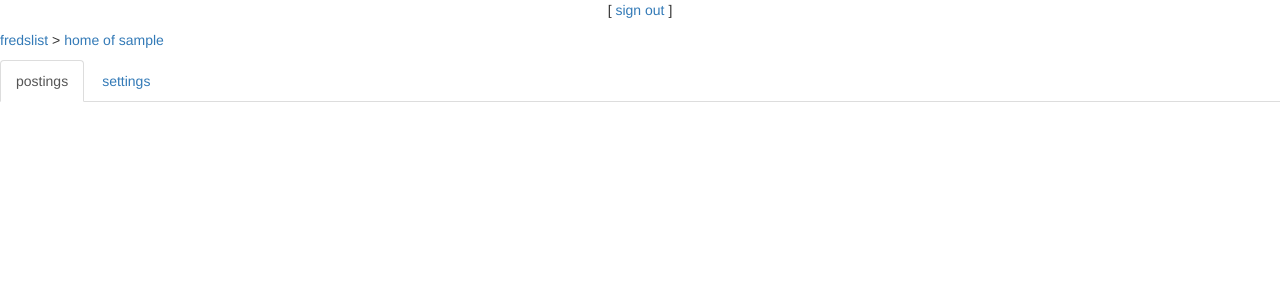
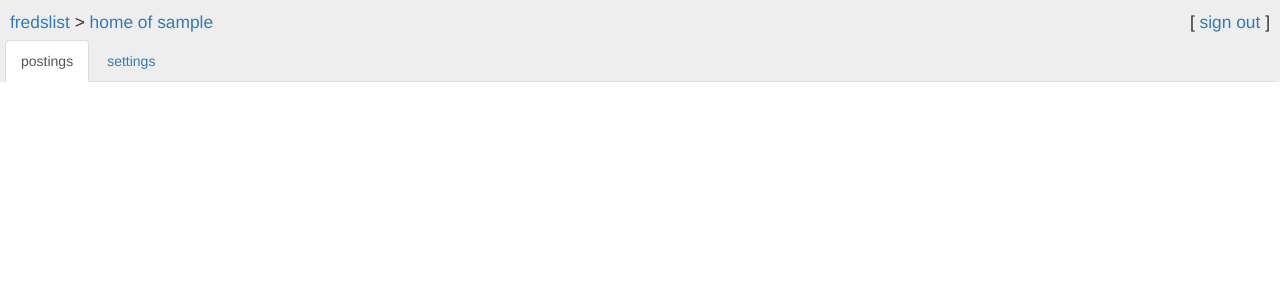
Before and after one commit to kjmullen/freds-list-assignment, a Django app: a page that uses userprofiles/templates/userprofiles/profile_base.html in a window 1280 px wide. Shown: the top 300 px of the page. Run offline with Django 3.2, Linux system fonts and the light colour scheme; the visitor is signed in with stand-in values (Sample User, id 1); data that the repository does not hold is empty; parts of the project's set-up code (start-up, migrations or seed data) failed here and were passed over; some libraries are stand-ins or nearby versions.

Commit message:
drswagger added, profile base styling

```diff
--- a/fredslist/settings.py
+++ b/fredslist/settings.py
@@ -49,6 +49,7 @@ INSTALLED_APPS = [
     'allauth.socialaccount.providers.instagram',
     'rest_framework',
     'rest_framework.authtoken',
+    'rest_framework_swagger',
     'bootstrap3',
     'api',
     'userprofiles',
--- a/fredslist/urls.py
+++ b/fredslist/urls.py
@@ -27,6 +27,7 @@ urlpatterns = [
     url(r'cities/redirect/(?P<pk>\d+)/$', SessionCity.as_view(),
         name="redirect_city"),
     url(r'^api/', include("api.urls")),
+    url(r"^docs/", include('rest_framework_swagger.urls')),
     url(r'^u/', include("userprofiles.urls", namespace='userprofiles')),
     url(r'^l/', include("classifieds.urls", namespace='classifieds')),
     url(r'^accounts/', include('allauth.urls')),
--- a/global/css/style.css
+++ b/global/css/style.css
@@ -187,3 +187,22 @@
     width: 25%;
 
 }
+
+#userheader {
+    display: flex;
+    justify-content: space-between;
+    font-size: 124%;
+    padding: 5px 5px;
+}
+
+#userhead {
+    background: #eee;
+    padding: 5px 5px 0;
+    /*border-bottom: 2px #ccc solid;*/
+    margin-bottom: 1em;
+    min-width: 768px;
+}
+
+.nav-tabs .active {
+    border: 0;
+}
--- a/requirements.txt
+++ b/requirements.txt
@@ -10,6 +10,7 @@ django-debug-toolbar==1.4
 django-extensions==1.6.1
 django-money==0.7.6
 django-phonenumber-field==1.1.0
+django-rest-swagger==0.3.7
 djangorestframework==3.3.3
 docopt==0.6.2
 fake-factory==0.5.7
@@ -23,6 +24,7 @@ python-dateutil==2.5.2
 python-memcached==1.57
 python3-openid==3.0.10
 pytz==2016.3
+PyYAML==3.11
 requests==2.9.1
 requests-oauthlib==0.6.1
 six==1.10.0
--- a/userprofiles/templates/userprofiles/profile_base.html
+++ b/userprofiles/templates/userprofiles/profile_base.html
@@ -1,4 +1,5 @@
 {% load bootstrap3 %}
+{% load staticfiles %}
 
 <!DOCTYPE html>
 <html lang="en">
@@ -9,6 +10,7 @@
     <script src="{% bootstrap_jquery_url %}"></script>
 
     {% bootstrap_javascript %}
+    <link href="{% static 'css/style.css' %}" rel="stylesheet" />
 
 
 </head>
@@ -18,26 +20,27 @@
 
 
     {% if user.is_authenticated %}
+    <header id="userhead">
+    <div id="userheader">
 
-    <p align="center">
-    [
-    <a href="{% url 'logout' %}">sign out</a>
-    ]</p>
+        <div id="homeorprofile"><a href="{% url 'index' %}">fredslist</a> >
+        <a href="{% url 'userprofiles:user_listings' %}">home of {{ user.username }}</a>
+        </div>
+
+        <div id="logoutbutton">
+            [ <a href="{% url 'logout' %}">sign out</a> ]</div>
     {% else %}
-        <p align="center">[<a href="{% url "login" %}">login</a>]
-        </p>
+        <div id="loginbutton"> [<a href="{% url "login" %}">login</a>]</div>
+
 
     {% endif %}
+    </div>
 
-    <p><a href="{% url 'index' %}">fredslist</a> >
-        <a href="{% url 'userprofiles:user_listings' %}">home of {{ user.username }}</a>
-    </p>
-
-
+    <div id="usertabs">
     <ul class="nav nav-tabs">
     <li role="presentation" class="{% block userlistingsactive %}{% endblock %}"><a href="{% url 'userprofiles:user_listings' %}">postings</a></li>
     <li role="presentation" class="{% block settingsactive %}{% endblock %}"><a href="{% url 'userprofiles:update_profile' user.profile.id %}">settings</a></li>
-    </ul>
+    </ul></div></header>
 
 {% block content %}
 
```
